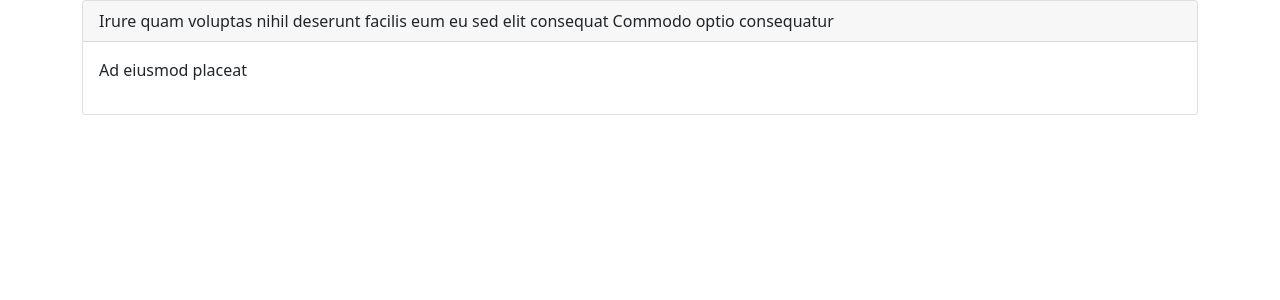
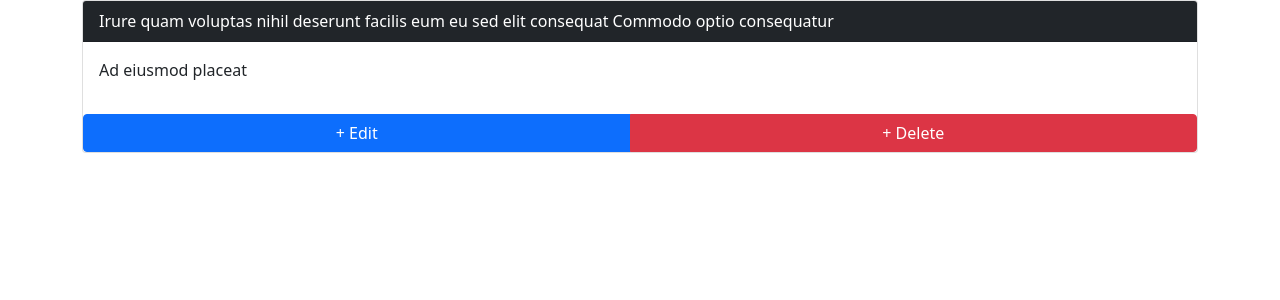
Before and after one commit to Kennexcorp/blog-app, a Django app: page /post/2/ in a window 1280 px wide. Shown: the part 96-396 px from the top of the page. Run offline with Django 3.2, Linux system fonts and the light colour scheme; data comes from the database, SQL or seed files in the repository; both versions use the stored data as it was after the commit; some libraries are stand-ins or nearby versions.

Commit message:
delete blog post added

```diff
--- a/blog/urls.py
+++ b/blog/urls.py
@@ -1,7 +1,9 @@
 from django.urls import path
-from .views import BlogListView, BlogDetailView, BlogCreateView
+from .views import BlogListView, BlogDetailView, BlogCreateView, BlogUpdateView, BlogDeleteView
 
 urlpatterns = [
+    path('post/<int:pk>/delete/', BlogDeleteView.as_view(), name='post_delete'),
+    path('post/<int:pk>/edit/', BlogUpdateView.as_view(), name='post_edit'),
     path('post/new/', BlogCreateView.as_view(), name='post_new'),
     path('post/<int:pk>/', BlogDetailView.as_view(), name='post_detail'),
     path('', BlogListView.as_view(), name='home'),
--- a/blog/views.py
+++ b/blog/views.py
@@ -1,7 +1,8 @@
 from django.shortcuts import render
 
 # Create your views here.
-from django.views.generic import ListView, DetailView, CreateView
+from django.urls import reverse_lazy
+from django.views.generic import ListView, DetailView, CreateView, UpdateView, DeleteView
 
 from blog.models import Post
 
@@ -20,3 +21,15 @@ class BlogCreateView(CreateView):
     model = Post
     template_name = 'post_new.html'
     fields = ['title', 'author', 'body']
+
+
+class BlogUpdateView(UpdateView):
+    model = Post
+    template_name = 'post_edit.html'
+    fields = ['title', 'body']
+
+
+class BlogDeleteView(DeleteView):
+    model = Post
+    template_name = 'post_delete.html'
+    success_url = reverse_lazy('home')
--- a/templates/post_detail.html
+++ b/templates/post_detail.html
@@ -1,9 +1,15 @@
 {% extends 'base.html' %}
 {% block content %}
     <div class="card">
-        <div class="card-header">{{ post.title }}</div>
+        <div class="card-header bg-dark text-white">{{ post.title }}</div>
         <div class="card-body">
             <p>{{ post.body }}</p>
         </div>
+
+        <div class="btn-group">
+            <a href="{% url 'post_edit' post.pk %}" class="btn btn-primary">+ Edit</a>
+            <a href="{% url 'post_delete' post.pk %}" class="btn btn-danger">+ Delete</a>
+        </div>
     </div>
+
 {% endblock content %}
```
Also changed, not shown: templates/post_delete.html (added, +8 -0 lines), templates/post_edit.html (added, +9 -0 lines), db.sqlite3.
